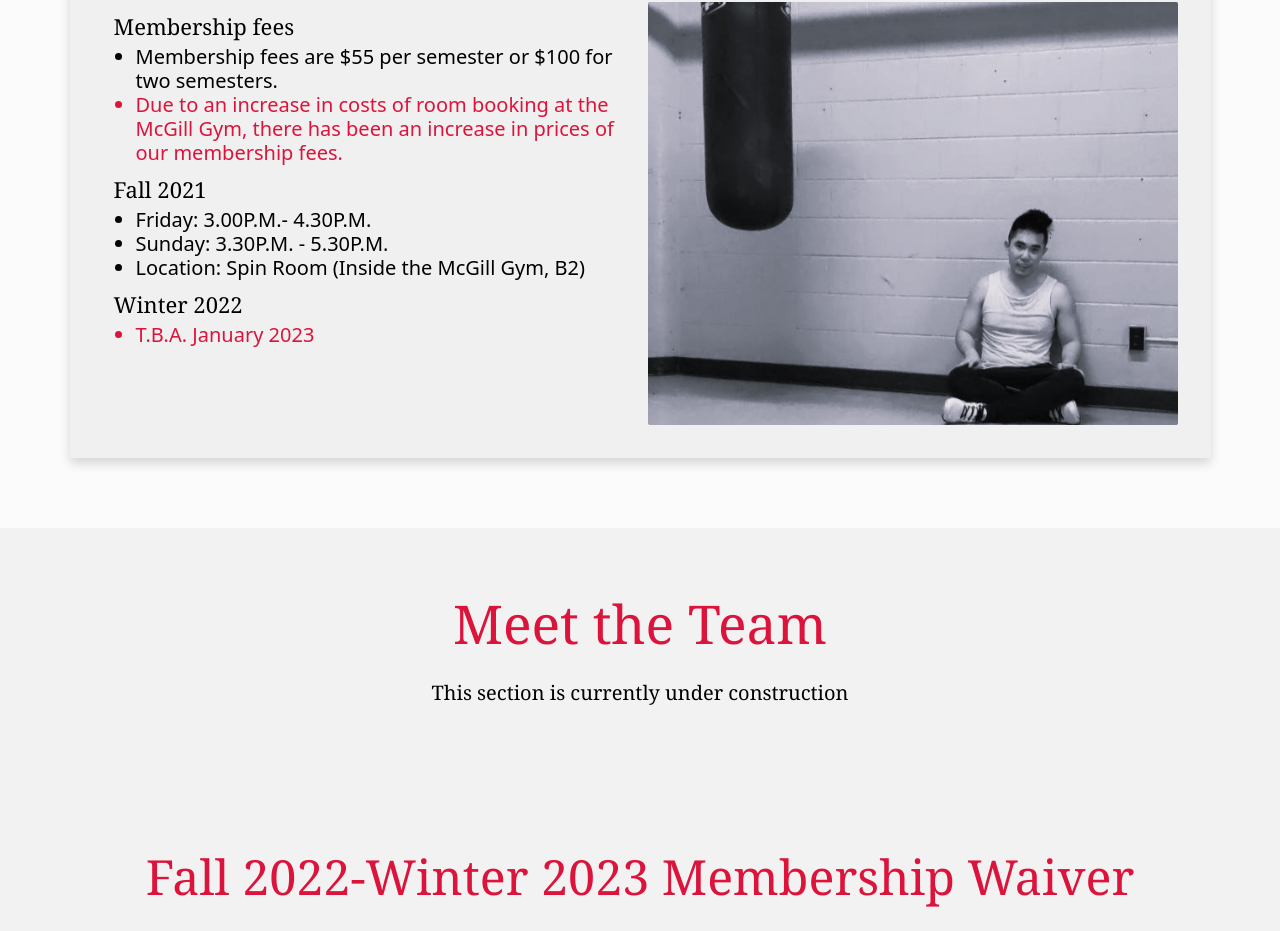
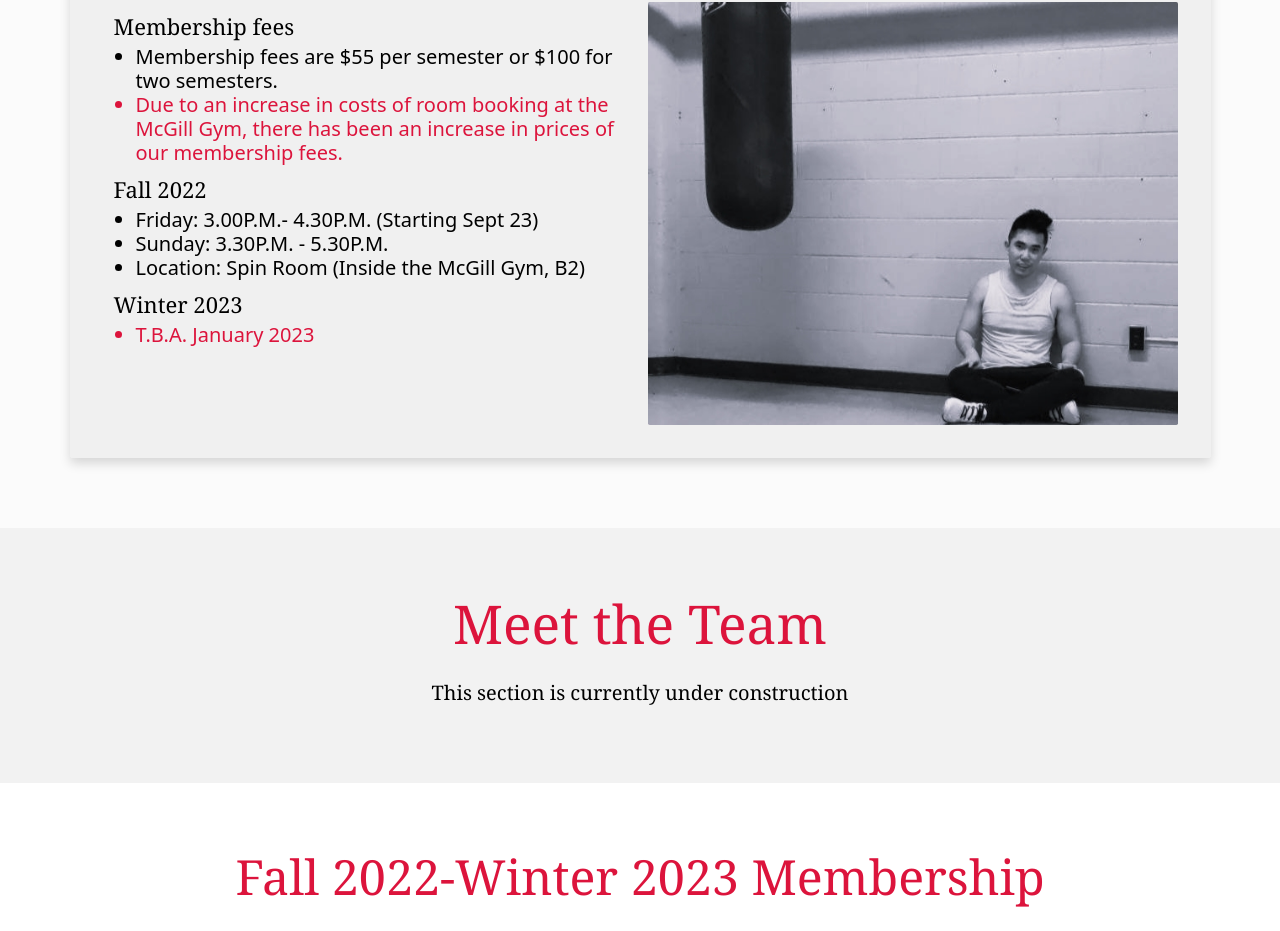
Before and after one commit to ongzh/MSBC-Website, a React (Create React App) app: page / in a window 1280 px wide. Shown: the part 1830-2761 px from the top of the page. Built offline with nearby package versions, Linux system fonts and the light colour scheme.

Commit message:
updated interest form and schedule

```diff
--- a/src/App.js
+++ b/src/App.js
@@ -7,7 +7,7 @@ import Header from './components/Header';
 import Schedule from './components/Schedule';
 import Footer from './components/Footer';
 import Team from './components/Team';
-import Waiver from './components/Waiver';
+import Membership from './components/Membership';
 import Faq from './components/Faq';
 
 function App() {
@@ -18,7 +18,7 @@ function App() {
       <About/>
       <Schedule/>
       <Team/>
-      <Waiver/>
+      <Membership/>
       <Faq/>
       <Footer/>
     </div>
--- a/src/components/Faq.js
+++ b/src/components/Faq.js
@@ -1,5 +1,5 @@
 function Faq(){
-    return <div id="faq" style={{padding: "5%", color: "black", npmbackgroundImage:"linear-gradient(rgb(250, 250, 250),rgb(230,230,230))"}}>
+    return <div id="faq" style={{padding: "5%", color: "black",backgroundColor:"rgba(230, 230, 230, 0.5)"}}>
         <h1 style={{fontFamily: "Georgia, serif", fontSize: "calc(15px + 3vw)", textAlign: "center", color: "crimson"}}>Frequently Asked Questions</h1>
         <br/>
         <ul style = {{fontSize: "25px"}}>
--- /dev/null
+++ b/src/components/Membership.js
@@ -0,0 +1,17 @@
+import waiver from "../data/insurance.pdf"
+
+
+var interestForm = "https://forms.gle/AJnkozFkwJMctmRs9"
+
+function Membership(){
+    return <div id="membership" style={{padding: "5%", color: "black", npmbackgroundImage:"linear-gradient(rgb(250, 250, 250),rgb(230,230,230))"}}>
+    <h1 style={{fontFamily: "Georgia, serif", fontSize: "calc(10px + 3vw)", textAlign: "center", color: "crimson"}}>Fall 2022-Winter 2023 Membership</h1>
+    <br/>
+    <p style={{fontFamily: "Georgia, serif", fontSize: "20px", textAlign: "center", color: "black"}}>Before you attend your first training session, please fill up the following <a href={interestForm}> interest form</a> as well as this year's <a href={waiver}>waiver form</a> and send in to mcgillboxingclub@ssmu.ca
+    </p>
+
+
+</div>;
+}
+
+export default Membership;
--- a/src/components/Navigationbar.js
+++ b/src/components/Navigationbar.js
@@ -13,7 +13,7 @@ function Navigationbar() {
                             <Nav.Link href="#about"><h3>About</h3></Nav.Link>
                             <Nav.Link href="#schedule"><h3>Schedule</h3></Nav.Link>
                             <Nav.Link href="#team"><h3>Team</h3></Nav.Link>
-                            <Nav.Link href="#waiver"><h3>Waiver</h3></Nav.Link>
+                            <Nav.Link href="#membership"><h3>Membership</h3></Nav.Link>
                             <Nav.Link href="#faq"><h3>FAQ</h3></Nav.Link>
                         </Nav>
                     </Navbar.Collapse>
--- a/src/components/Schedule.js
+++ b/src/components/Schedule.js
@@ -32,13 +32,13 @@ function Schedule(){
             <li>Membership fees are $55 per semester or $100 for two semesters.</li>
             <li style={{color: "crimson"}}> Due to an increase in costs of room booking at the McGill Gym, there has been an increase in prices of our membership fees. </li>
         </ul>
-        <h2 style={{fontFamily: "Georgia, serif"}}>Fall 2021</h2>
+        <h2 style={{fontFamily: "Georgia, serif"}}>Fall 2022</h2>
         <ul style={{fontSize: "20px"}}>
-            <li>Friday: 3.00P.M.- 4.30P.M.</li>
+            <li>Friday: 3.00P.M.- 4.30P.M. (Starting Sept 23)</li>
             <li>Sunday: 3.30P.M. - 5.30P.M.</li>
             <li>Location: Spin Room (Inside the McGill Gym, B2)</li>
         </ul>
-        <h2 style={{fontFamily: "Georgia, serif"}}>Winter 2022</h2>
+        <h2 style={{fontFamily: "Georgia, serif"}}>Winter 2023</h2>
         <ul style={{color:"crimson", fontSize: "20px"}}>
             <li>
             T.B.A. January 2023
--- a/src/components/Waiver.js
+++ /dev/null
@@ -1,9 +0,0 @@
-function Waiver(){
-    return <div id="team" style={{padding: "5%", backgroundColor:"rgba(230, 230, 230, 0.5)"}}>
-    <h1 style={{fontFamily: "Georgia, serif", fontSize: "calc(10px + 3vw)", textAlign: "center", color: "crimson"}}>Fall 2022-Winter 2023 Membership Waiver</h1>
-    <br/>
-    <p style={{fontFamily: "Georgia, serif", fontSize: "20px", textAlign: "center", color: "black"}}>This section is currently under construction</p>
-</div>;
-}
-
-export default Waiver;
```
Also changed, not shown: 1 other file (tests, documents, lock files or other folders).
